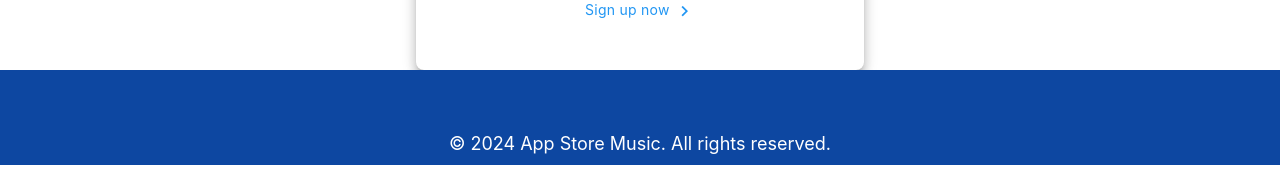
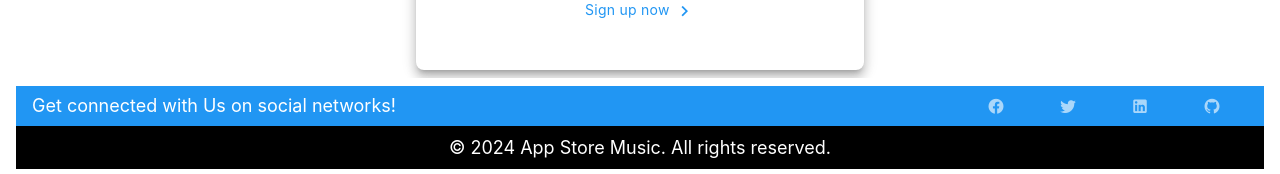
Before and after one commit to leonardo-canteros/VueFinalProject, a Vue app: page / in a window 1280 px wide. Shown: the part 1171-1345 px from the top of the page. Built offline with nearby package versions, Linux system fonts and the light colour scheme.

Commit message:
feat: update footer component with new styling

```diff
--- a/src/components/FooterComponent.vue
+++ b/src/components/FooterComponent.vue
@@ -1,35 +1,37 @@
 <template>
-    <v-footer class="bg-blue-darken-4">
-      <v-row justify="center" no-gutters>
-        <v-btn
 
+  <v-footer class="d-flex flex-column mt-2">
+    <div class="bg-blue d-flex w-100 align-center px-4">
+        Get connected with Us on social networks!
+      <v-spacer></v-spacer>
 
-          class="mx-2"
-          color="white"
-          rounded="xl"
-          variant="text"
-        >
-        </v-btn>
-        <v-col class="text-center mt-4" cols="12">
-            © {{ new Date().getFullYear() }} App Store Music. All rights reserved.
-        </v-col>
-      </v-row>
-    </v-footer>
-  </template>
+      <v-btn
+        v-for="icon in icons"
+        :key="icon"
+        :icon="icon"
+        class="mx-4"
+        size="small"
+        variant="plain"
+      ></v-btn>
+    </div>
+    <div class="px-4 py-2 bg-black text-center w-100">
+      ©  {{ currentYear }} App Store Music. All rights reserved.
+    </div>
+  </v-footer>
 
-
+</template>
 
 <script setup lang="ts">
-/*     export default {
-      data: () => ({
-        links: [
-          'Home',
-          'About Us',
-          'Team',
-          'Services',
-          'Blog',
-          'Contact Us',
-        ],
-      }),
-    } */
+
+import { ref, computed } from 'vue';
+
+const icons = ref([
+  'mdi-facebook',
+  'mdi-twitter',
+  'mdi-linkedin',
+  'mdi-github',
+])
+
+const currentYear = computed(() => new Date().getFullYear())
+
 </script>
```
